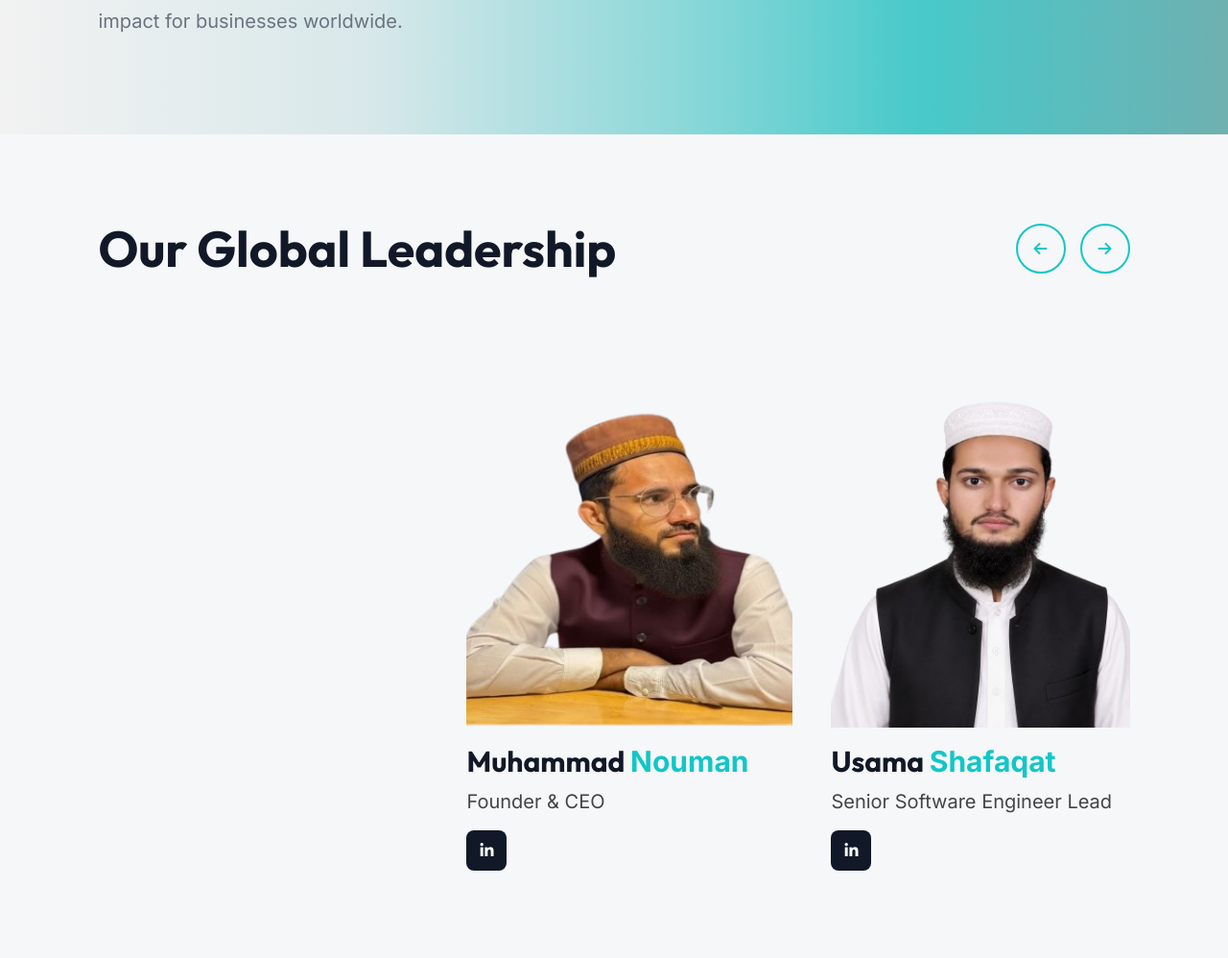
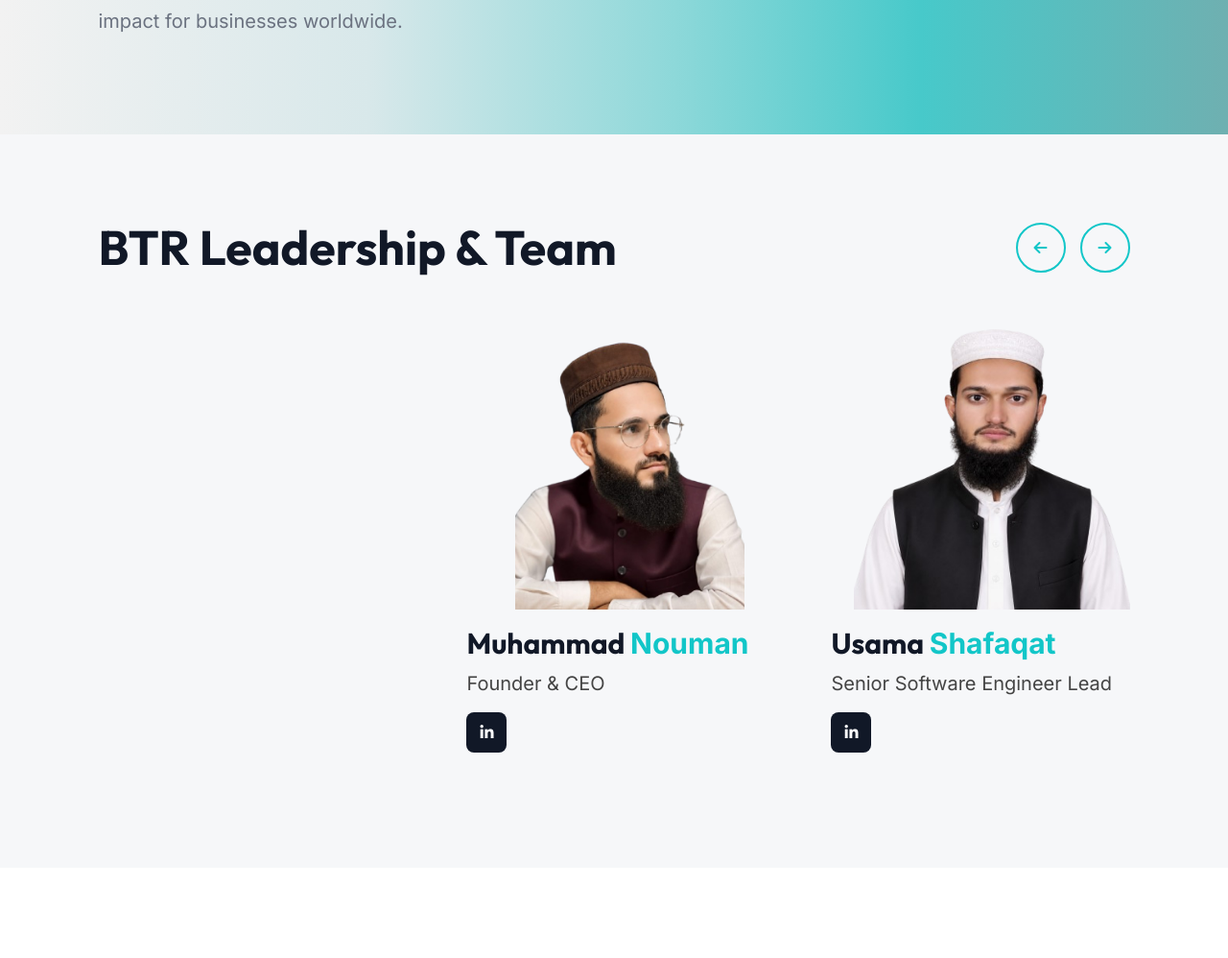
Before and after one commit to MuhammadNouman769/btr_solutions, a Django app: page /about-us/leadership/ in a window 1280 px wide. Shown: the part 448-1446 px from the top of the page at 96% size. Run offline with Django 5.2, Linux system fonts and the light colour scheme; some libraries are stand-ins or nearby versions.

Commit message:
update ceo image and change leadership heading

```diff
--- a/Templates/home/leader.html
+++ b/Templates/home/leader.html
@@ -82,7 +82,7 @@ margin-bottom:0px;
 }
 
 .btrlx-team-top h2{
-font-size:52px;
+font-size:50px;
 font-weight:800;
 color:#111827;
 }
@@ -129,7 +129,7 @@ min-width:340px;
 }
 
 .btrlx-image{
-height:420px;
+height:300px;
 display:flex;
 align-items:flex-end;
 justify-content:center;
@@ -302,7 +302,7 @@ lasting impact for businesses worldwide.
 
 <div class="btrlx-team-top">
 
-<h2>Our Global Leadership</h2>
+<h2>BTR Leadership & Team</h2>
 
 <div class="btrlx-arrows">
 <div class="btrlx-arrow" onclick="slideLeft()">
@@ -321,7 +321,7 @@ lasting impact for businesses worldwide.
 <div class="btrlx-card">
 
 <div class="btrlx-image">
-<img src="{% static 'images/leadership/ceo.png' %}">
+<img src="{% static 'images/leadership/Ceo.png' %}">
 </div>
 
 <div class="btrlx-info">
@@ -369,12 +369,12 @@ lasting impact for businesses worldwide.
 <div class="btrlx-card">
 
 <div class="btrlx-image">
-<img src="https://pngimg.com/uploads/businessman/businessman_PNG6569.png">
+<img src="{% static 'images/leadership/zeeshan.png' %}">
 </div>
 
 <div class="btrlx-info">
-<h3>Ali <span>Raza</span></h3>
-<p>Chief Technology Officer</p>
+<h3>Zeeshan <span>Usmani</span></h3>
+<p>Junior Backend Developer</p>
 <a href="#" class="btrlx-link">
 <i class="fab fa-linkedin-in"></i>
 </a>
--- a/Templates/includes/header.html
+++ b/Templates/includes/header.html
@@ -658,7 +658,7 @@
                     <li><a href="{% url 'coming' %}">Who We Are</a></li>
                     <li><a href="{% url 'coming' %}">Our Mission</a></li>
                     <li><a href="{% url 'coming' %}">Our Vision</a></li>
-                    <li><a href="{% url 'leadership' %}">Leadership Team</a></li>
+                    <li><a href="{% url 'leadership' %}">Leadership & Team</a></li>
                 </ul>
             </div>
 
```
Also changed, not shown: static/images/leadership/Ceo.png (added), static/images/leadership/ceo.png (deleted), static/images/leadership/zeeshan.png (added).
